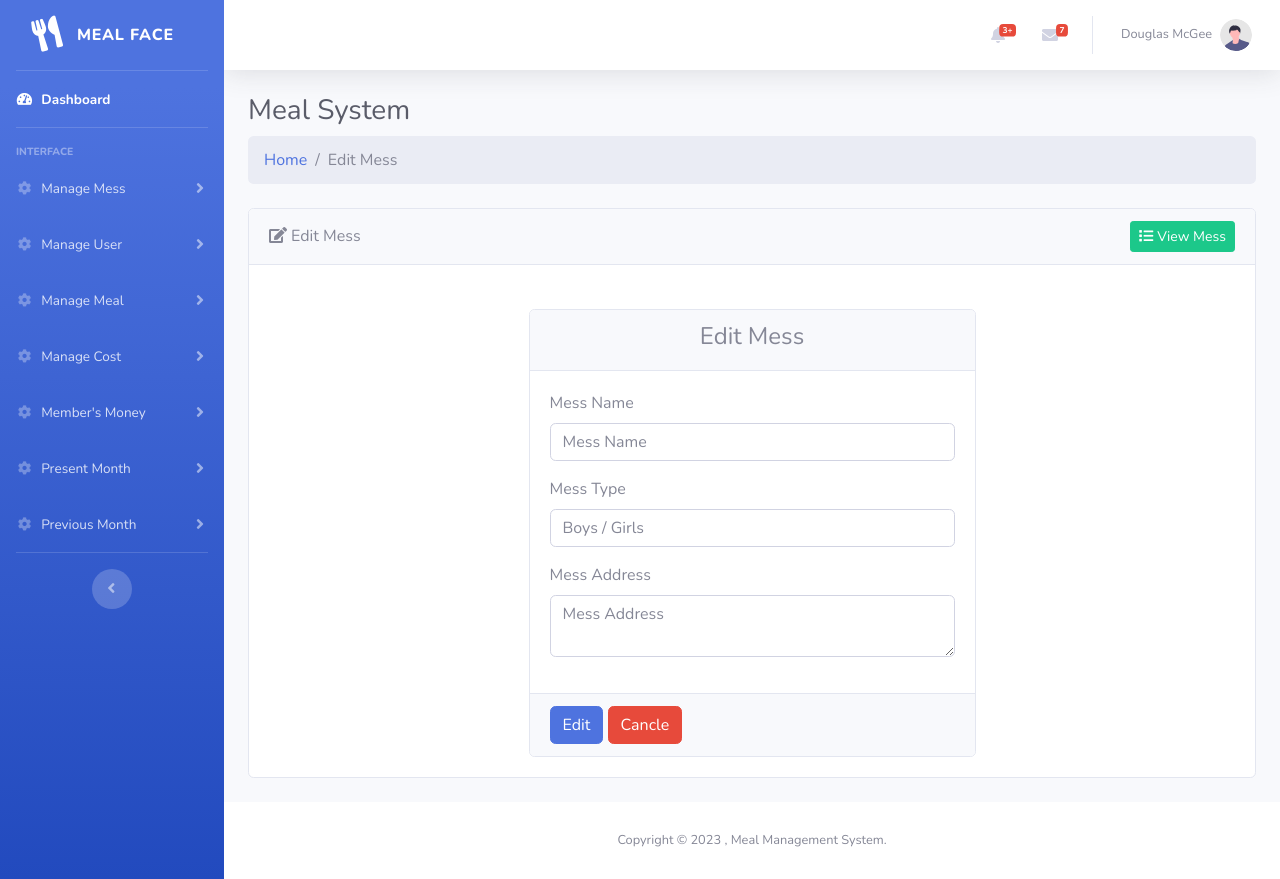
After one commit to DEV-ASHANAUR/meal-management-system, a PHP site: page /backend/edit-mess.php in a window 1280 px wide. The commit adds this page. Run offline with PHP 8.4, Linux system fonts and the light colour scheme.

Commit message:
mess page cutomization on progress

```diff
--- a/backend/css/profile.css
+++ b/backend/css/profile.css
@@ -22,12 +22,12 @@
     top: -70px;
     box-shadow: 0 0 0px 4px #ffffff;
 }
-.user_infomation {
+/* .user_infomation {
     text-align: center;
-}
+} */
 .user_infomation > div {
     list-style: none;
-    display: flex;
+    /* display: flex; */
     align-items: center;
     justify-content: space-between;
     padding: 0 30px;
@@ -43,7 +43,7 @@
 .user_infomation p {
     color: #393939;
     font-weight: 400;
-    font-size: 13px;
+    font-size: 16px;
     display: inline-block;
     margin: 5px 0;
 }
--- /dev/null
+++ b/backend/edit-mess.php
@@ -0,0 +1,67 @@
+<?php include "inc/header.php"; ?>
+
+    <!-- End of Topbar -->
+        <!-- Begin Page Content -->
+        <div class="container-fluid">
+            <!-- Page Heading -->
+            <div
+                class="d-sm-flex align-items-center justify-content-between mb-2"
+            >
+                <h3 class="h3 mb-0 text-gray-800">Meal System</h3>
+
+            </div>
+            <ol class="breadcrumb mb-4">
+                <li class="breadcrumb-item"><a href="index.php">Home</a></li>
+                <li class="breadcrumb-item active">Edit Mess</li>
+            </ol>
+
+            <div class="card mb-4">
+                <div class="card-header d-flex justify-content-between align-items-center">
+                    <span><i class="fas fa-edit mr-1"></i>Edit Mess</span>
+                    <small class="d-sm-block"><a href="view-user.php" class="btn btn-success btn-sm"><i class="fas fa-list mr-1"></i>View Mess</a></small>
+                </div>
+                <div class="card-body">
+                    <form action="" method="post">
+                        <div class="container">
+                            <div class="row">
+                                <div class="col-md-6 col-sm-12 m-auto">
+                                    <div class="card mt-4">
+                                        <div class="card-header">
+                                            <h4 class="text-center">Edit Mess
+                                            </h4>
+                                        </div>
+                                        <div class="card-body">
+                                            <div class="mb-3">
+                                                <label for="date">Mess Name</label>
+                                                <input type="text" class="form-control mb-2" name="mess_name" value="" placeholder="Mess Name" />
+                                            </div>
+                                            <div class="mb-3">
+                                                <label for="date">Mess Type</label>
+                                                <input type="text" class="form-control mb-2" name="mess_type" value="" placeholder="Boys / Girls" />
+                                            </div>
+                                            <div class="mb-3">
+                                                <label for="date">Mess Address</label>
+                                                <textarea name="mess_address" class="form-control" placeholder="Mess Address"></textarea>
+                                            </div>
+
+                                        </div>
+                                        <div class="card-footer">
+                                            <button type="submit" class="btn btn-primary">Edit</button>
+                                            <a href="view-mess.php" class="btn btn-danger">Cancle</a>
+                                        </div>
+                                    </div>
+                                </div>
+                            </div>
+                        </div>
+                    </form>
+                </div>
+            </div>
+
+            <!-- Content Row -->
+
+        </div>
+        <!-- /.container-fluid -->
+
+    <!-- End of Content Wrapper -->
+
+<?php include "inc/footer.php"; ?>
--- a/backend/inc/header.php
+++ b/backend/inc/header.php
@@ -30,6 +30,7 @@
             href="vendor/datatables/dataTables.bootstrap4.min.css"
             rel="stylesheet"
         />
+        <link href="css/profile.css" rel="stylesheet" />
     </head>
 
     <body id="page-top">
@@ -69,6 +70,31 @@
                 <div class="sidebar-heading">Interface</div>
 
                 <!-- Nav Item - Pages Collapse Menu -->
+                <li class="nav-item">
+                    <a
+                        class="nav-link collapsed"
+                        href="#"
+                        data-toggle="collapse"
+                        data-target="#collapseMess"
+                        aria-expanded="true"
+                        aria-controls="collapseMess"
+                    >
+                        <i class="fas fa-fw fa-cog"></i>
+                        <span>Manage Mess</span>
+                    </a>
+                    <div
+                        id="collapseMess"
+                        class="collapse"
+                        aria-labelledby="headingTwo"
+                        data-parent="#accordionSidebar"
+                    >
+                        <div class="bg-white py-2 collapse-inner rounded">
+                            <a class="collapse-item" href="view-mess.php"
+                                >View Mess</a
+                            >
+                        </div>
+                    </div>
+                </li>
                 <li class="nav-item">
                     <a
                         class="nav-link collapsed"
```
Also changed, not shown: backend/view-mess.php (added, +50 -0 lines), backend/img/mess.jpg (added).
